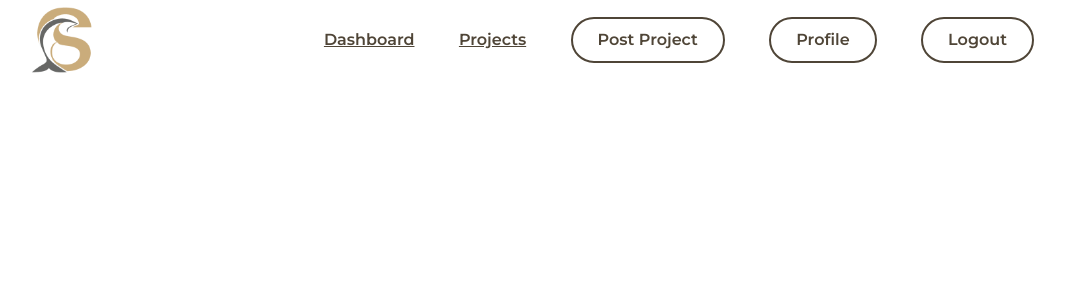
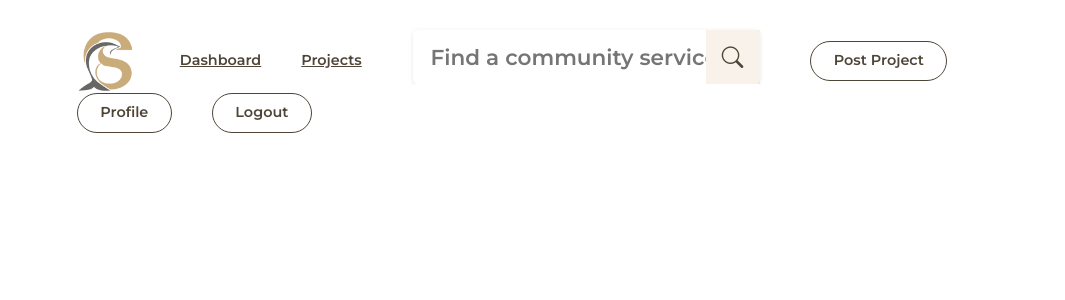
Before and after one commit to vihdutta/scholance.com, a Flask app: page /projects in a window 1280 px wide. Shown: the top 300 px of the page, without its empty margins (98-1163 px from the left). Run offline with Flask 3, Linux system fonts and the light colour scheme; data that the repository does not hold is empty.

Commit message:
fix site routing

```diff
--- a/app.py
+++ b/app.py
@@ -22,7 +22,7 @@
         else:
             return redirect('/')
 
-    return render_template("index.html")
+    return render_template("/index.html")
 
 
 @app.route('/login', methods=["POST", "GET"])
@@ -52,7 +52,7 @@
 
         flash("Invalid username or password!", "error")
         return redirect(url_for("login"))
-    return render_template("login.html")
+    return render_template("/login.html")
 
 
 @app.route("/projects_check")
@@ -81,7 +81,7 @@
             project = projects_db.find_one({"_id": _id})
             joined_projects.append(project["name"])
 
-        return render_template("dashboard/dashboard.html",
+        return render_template("/dashboard/dashboard.html",
                                owned_projects=owned_projects,
                                joined_projects=joined_projects,)
 
@@ -120,7 +120,7 @@
             flash("project posted successfully!", "info")
             return redirect(request.url)
         else:
-            return render_template("projects/post-project.html")
+            return render_template("/projects/post-project.html")
 
 @app.route('/logout')
 def logout():
@@ -169,22 +169,22 @@
 
         flash("Account successfully created!", "info")
         return redirect(url_for("login"))
-    return render_template("signup.html")
+    return render_template("/signup.html")
 
 
 @app.route('/profile/user')
 def user_profile():
-    return render_template("profile/user-profile.html")
+    return render_template("/profile/user-profile.html")
 
 
 @app.route('/profile/business')
 def business_profile():
-    return render_template("profile/business-profile.html")
+    return render_template("/profile/business-profile.html")
 
 
 @app.route('/profile/password')
 def password():
-    return render_template("profile/password.html")
+    return render_template("/profile/password.html")
 
 
 @app.route("/projects")
@@ -192,7 +192,7 @@
     data = list(projects_db.find())
     for project in data:
         print(project)
-    return render_template("projects/projects.html", data=data, data_length=len(data))
+    return render_template("/projects/projects.html", data=data, data_length=len(data))
 
 
 @app.route("/projects/logout")
--- a/static/css/styles.css
+++ b/static/css/styles.css
@@ -14,7 +14,6 @@
     width: 100%;
     display: flex;
     justify-content: space-between;
-    align-items: center;
     padding: 30px 10%;
     height: 10vh;
     background-color: white;
@@ -76,6 +75,15 @@
     color: #4F4537 !important;
 }
 
+.scaleout {
+    zoom: 0.9;
+    -moz-transform: scale(0.9);
+}
+
+.center-content {
+    justify-content: center;
+}
+
 .logo {
     height: 200%;
 }
@@ -83,6 +91,10 @@
 .wrapper {
     max-width: 750px;
     margin: 150px auto;
+}
+
+.search-input {
+    position: relative;
 }
 
 .wrapper .search-input {
@@ -141,17 +153,26 @@
 }
 
 .search-input .autocom-box {
-    padding: 0px;
+    position: absolute;
+    top: 100%;
+    left: 0;
+    padding: 10px 8px;
     max-height: 300px;
     overflow-y: auto;
     pointer-events: none;
-}
+    z-index: 1;
+  }
 
-.search-input.active .autocom-box{
-    padding: 10px 8px;
-    opacity: 1;
+  .search-input.active .autocom-box {
+    display: block;
     pointer-events: auto;
-}
+  }
+
+  .autocom-box {
+    background-color: white;
+    width: 100%;
+    border-radius: 3px;
+  }
 
 .autocom-box li {
     list-style: none;
@@ -161,6 +182,7 @@
     border-radius: 3px;
     display: none;
     font-size: 20px;
+    background-color: white;
 }
 
 .search-input.active .autocom-box li {
@@ -275,12 +297,14 @@
     margin: 5%;
     width: 90%;
     height: 90%;
+    grid-column: 1/2;
 }
 
  .cgrid-auto {
 	align-items: center;
 	justify-items: center;
-	grid-template-columns: repeat(3, 1fr);
+	grid-template-columns: 1fr 2fr;
+    grid-template-rows: auto;
 }
 
 
--- a/templates/projects/projects.html
+++ b/templates/projects/projects.html
@@ -6,6 +6,7 @@
     <meta name="viewport" content="width=device-width, initial-scale=1.0">
     <link rel="stylesheet" type="text/css" href="/static/css/styles.css">
     <link href="https://cdn.jsdelivr.net/npm/bootstrap@5.0.2/dist/css/bootstrap.min.css" rel="stylesheet" integrity="sha384-EVSTQN3/azprG1Anm3QDgpJLIm9Nao0Yz1ztcQTwFspd3yD65VohhpuuCOmLASjC" crossorigin="anonymous">
+    <link rel="stylesheet" href="https://cdn.jsdelivr.net/npm/bootstrap-icons@1.5.0/font/bootstrap-icons.css">
     <title>Scholance</title>
 </head>
 <body>
@@ -14,12 +15,22 @@
         messages %}
         <div class="{{ category }}">{{ message }}</div>
         {% endfor %} {% endwith %}
-    <header>
-        <a href="/"><img src="../../static/images/logo.PNG" height="70px" alt="logo"></a>
+
+    <header class="center-content ">
         <nav>
-            <ul class="nav_links mb-0">
+            <ul class="nav_links mb-0 scaleout">
+                <li><a href="/"><img src="../../static/images/logo.PNG" height="70px" alt="logo"></a></li>
                 <li><a href="dashboard">Dashboard</a></li>
                 <li><a href="projects">Projects</a></li>
+                <li>    <section class="container mx-auto">
+                    <form method="post">
+                        <div class="search-input">
+                            <input type="text" name="search" placeholder="Find a community service project today">
+                            <button type="submit" value="submit" class="icon"><i class="bi bi-search"></i></button>
+                            <div class="autocom-box"></div>
+                        </div>
+                    </form>
+                </section></li>
                 <li><a class="cta" href="projects/post"><button>Post Project</button></a></li>
                 <li><a class="cta" href="profile/user"><button>Profile</button></a></li>
                 <li><a class="cta" href="logout"><button>Logout</button></a></li>
@@ -39,5 +50,7 @@
         {% endfor %}
     </section>
     {% endblock %}
+
+    <script defer src="../static/javascript/suggestions.js"></script>
 </body>
 </html>
--- a/templates/signup.html
+++ b/templates/signup.html
@@ -19,10 +19,10 @@
         <nav>
             <ul class="nav_links mb-0">
                 <li><a href="#">Services</a></li>
-                <li><a href="projects">Projects</a></li>
+                <li><a href="/projects">Projects</a></li>
                 <li><a href="#">About</a></li>
-                <li><a class="cta" href="login"><button>Login</button></a></li>
-                <li><a class="cta" href="signup"><button>Signup</button></a></li>
+                <li><a class="cta" href="/login"><button>Login</button></a></li>
+                <li><a class="cta" href="/signup"><button>Signup</button></a></li>
             </ul>
         </nav>
     </header>
```
Also changed, not shown: templates/dashboard/dashboard.html (+4 -4 lines), templates/index.html (+5 -5 lines), templates/login.html (+5 -5 lines), templates/profile/business-profile.html (+7 -7 lines), templates/profile/password.html (+7 -7 lines), templates/profile/user-profile.html (+7 -7 lines), templates/projects/post-project.html (+4 -4 lines), templates/projects/project-page.html (+4 -4 lines).
